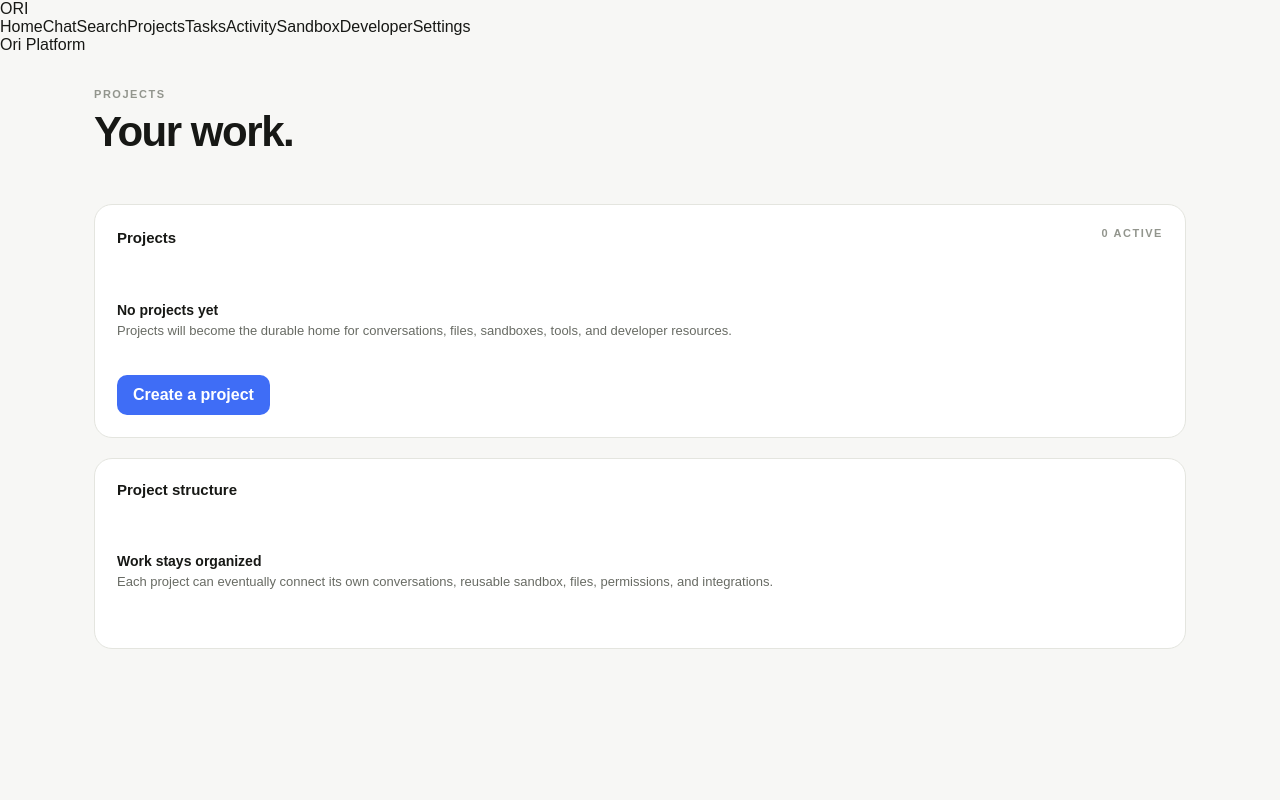
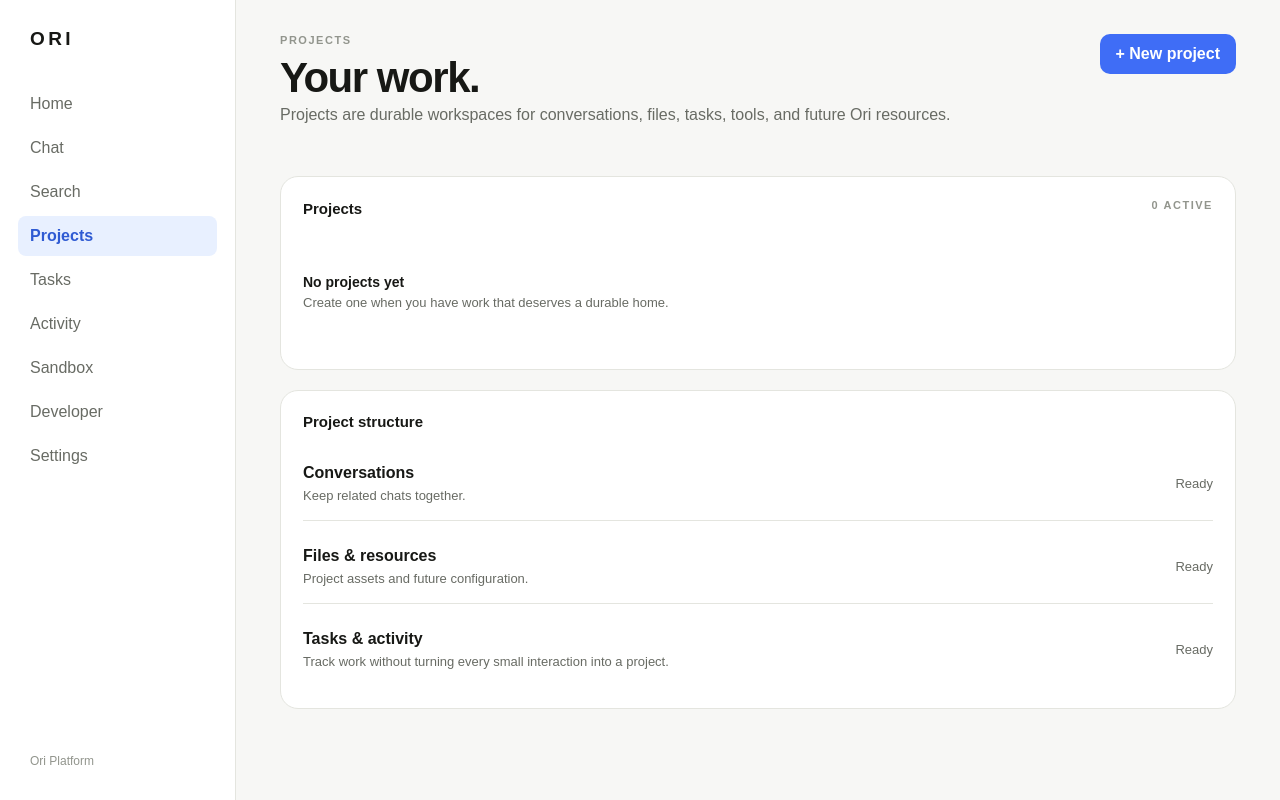
Before and after one commit to 30lnewcomb-byte/ori-platform, a Next.js app in the folder apps/web/: page /projects in a window 1280 px wide. Built offline with nearby package versions, Linux system fonts and the light colour scheme.

Commit message:
style: turn projects into an app workspace

```diff
--- a/apps/web/app/projects/page.tsx
+++ b/apps/web/app/projects/page.tsx
@@ -1,20 +1,23 @@
-const nav = [
-  ['Home', '/'], ['Chat', '/chat'], ['Search', '/search'], ['Projects', '/projects'],
-  ['Tasks', '/tasks'], ['Activity', '/notifications'], ['Sandbox', '/sandbox'],
-  ['Developer', '/developer'], ['Settings', '/settings'],
-];
+import AppShell from '../../components/app-shell'
 
 export default function ProjectsPage() {
   return (
-    <main className="shell">
-      <aside className="sidebar" aria-label="Primary navigation"><div className="brand">ORI</div><nav>{nav.map(([label, href]) => <a className={label === 'Projects' ? 'navItem active' : 'navItem'} href={href} key={label}>{label}</a>)}</nav><div className="sidebarFooter">Ori Platform</div></aside>
-      <section className="content">
-        <header className="topbar"><div><p className="eyebrow">PROJECTS</p><h1>Your work.</h1></div></header>
-        <div className="homeGrid">
-          <section className="sectionBlock"><div className="sectionHeader"><h3>Projects</h3><span className="eyebrow">0 ACTIVE</span></div><div className="emptyState"><strong>No projects yet</strong><span>Projects will become the durable home for conversations, files, sandboxes, tools, and developer resources.</span></div><div className="actions"><a className="primary" href="#new">Create a project</a></div></section>
-          <section className="sectionBlock" id="new"><div className="sectionHeader"><h3>Project structure</h3></div><div className="emptyState"><strong>Work stays organized</strong><span>Each project can eventually connect its own conversations, reusable sandbox, files, permissions, and integrations.</span></div></section>
-        </div>
-      </section>
-    </main>
-  );
+    <AppShell active="Projects">
+      <header className="topbar"><div><p className="eyebrow">PROJECTS</p><h1>Your work.</h1><p className="appIntro">Projects are durable workspaces for conversations, files, tasks, tools, and future Ori resources.</p></div><a className="primary" href="#new">+ New project</a></header>
+      <div className="homeGrid">
+        <section className="sectionBlock">
+          <div className="sectionHeader"><h3>Projects</h3><span className="eyebrow">0 ACTIVE</span></div>
+          <div className="emptyState"><strong>No projects yet</strong><span>Create one when you have work that deserves a durable home.</span></div>
+        </section>
+        <section className="sectionBlock" id="new">
+          <div className="sectionHeader"><h3>Project structure</h3></div>
+          <div className="dataList">
+            <div className="dataRow"><div><strong>Conversations</strong><span>Keep related chats together.</span></div><span>Ready</span></div>
+            <div className="dataRow"><div><strong>Files & resources</strong><span>Project assets and future configuration.</span></div><span>Ready</span></div>
+            <div className="dataRow"><div><strong>Tasks & activity</strong><span>Track work without turning every small interaction into a project.</span></div><span>Ready</span></div>
+          </div>
+        </section>
+      </div>
+    </AppShell>
+  )
 }
```
